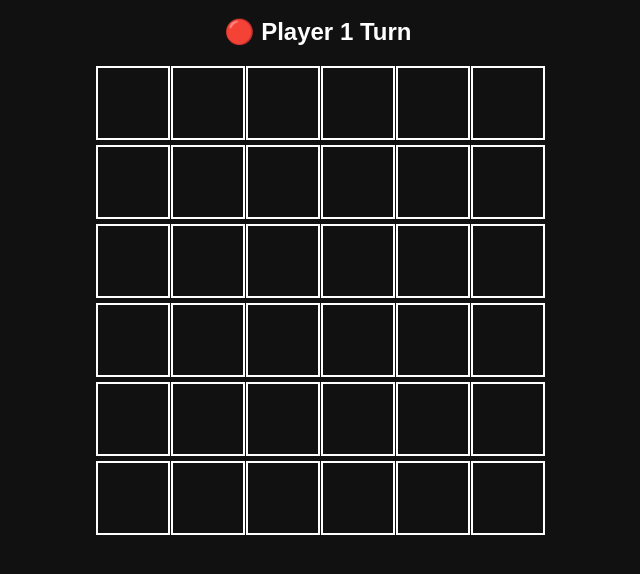
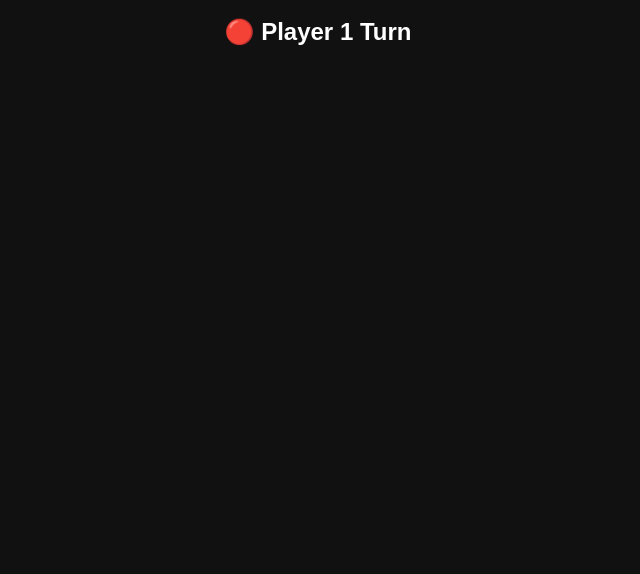
Before and after one commit to Samrat-abhishek/chain-reaction, a plain HTML site: page index.html in a window 1280 px wide. Shown: the part 60-634 px from the top of the page, without its empty margins (322-962 px from the left). Drawn offline with Linux system fonts and the light colour scheme.

Commit message:
Update index.html

```diff
--- a/index.html
+++ b/index.html
@@ -27,17 +27,7 @@ h1{
     justify-content:center;
 }
 
-.cell{
-    width:70px;
-    height:70px;
-    border:2px solid white;
-    display:flex;
-    align-items:center;
-    justify-content:center;
-    font-size:26px;
-    cursor:pointer;
-    user-select:none;
-}
+.cell
 .orbs{
     display:flex;
     gap:4px;
```
